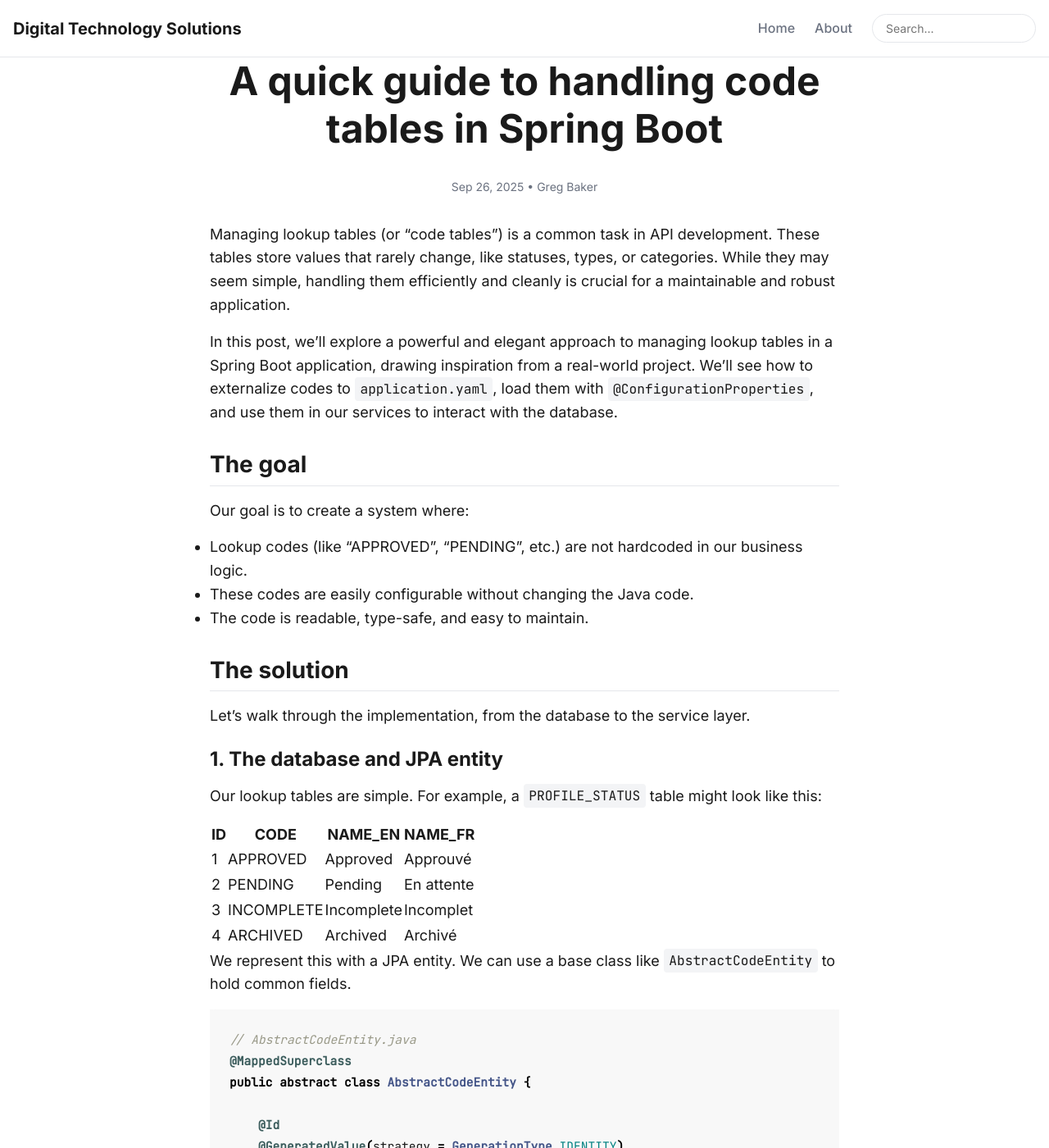
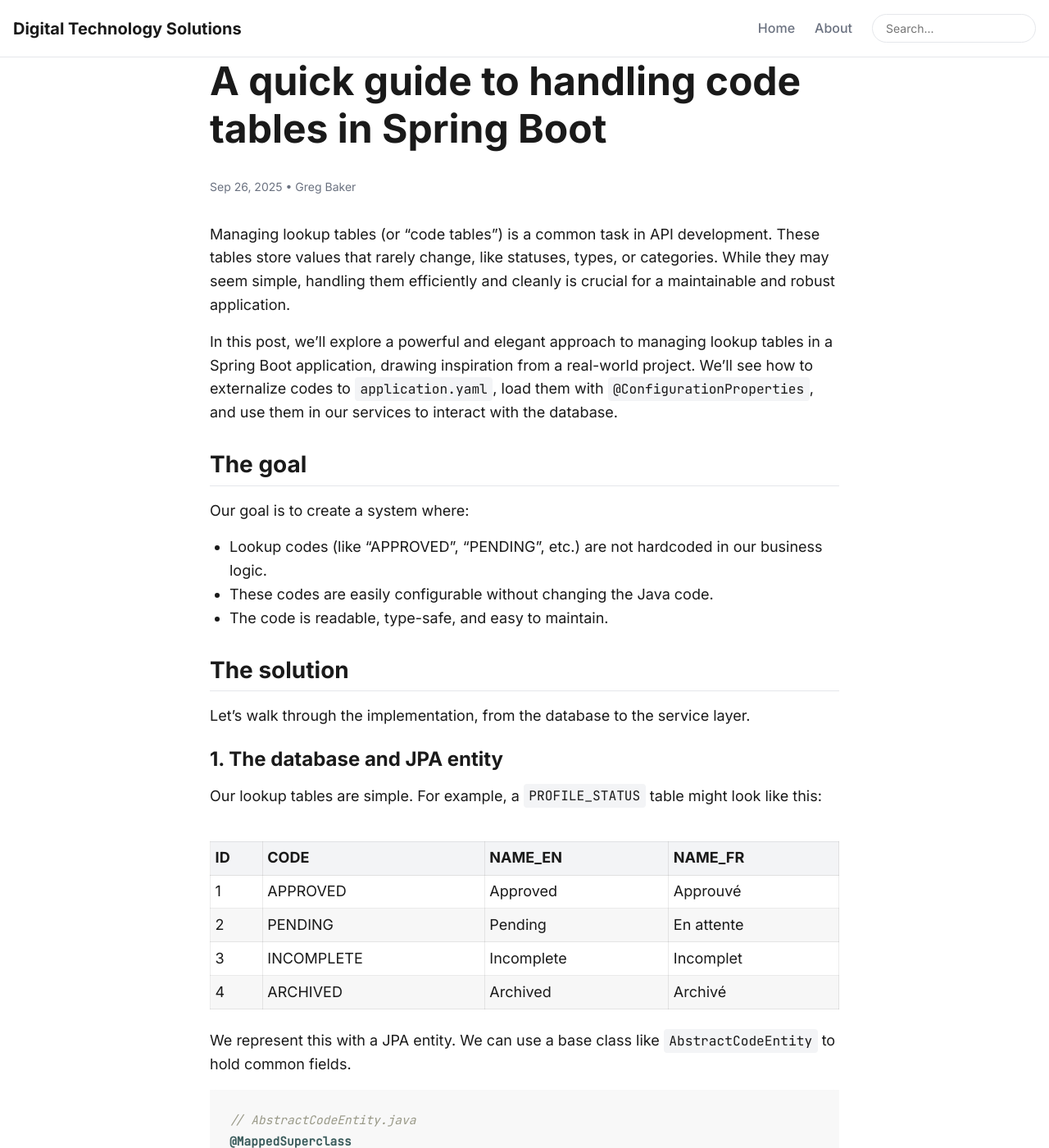
Before and after one commit to STN-DTS/stn-dts.github.io, a Jekyll site: the page built from docs/_posts/2025-09-26-lookups-in-spring-boot.md, in a window 1280 px wide and 1400 px high. Shown: the whole window at 82% size. Built offline with Jekyll 4.4.1, drawn with Linux system fonts in a browser that asks for light colours.

Commit message:
style(docs): enhance table styling and layout in blog posts

```diff
--- a/docs/_posts/2025-09-26-lookups-in-spring-boot.md
+++ b/docs/_posts/2025-09-26-lookups-in-spring-boot.md
@@ -33,12 +33,17 @@ Let's walk through the implementation, from the database to the service layer.
 
 Our lookup tables are simple. For example, a `PROFILE_STATUS` table might look like this:
 
+<div style="overflow-x: auto;" markdown="1">
+
+
 | ID  | CODE       | NAME_EN    | NAME_FR    |
 | --- | ---------- | ---------- | ---------- |
 | 1   | APPROVED   | Approved   | Approuvé   |
 | 2   | PENDING    | Pending    | En attente |
 | 3   | INCOMPLETE | Incomplete | Incomplet  |
 | 4   | ARCHIVED   | Archived   | Archivé    |
+
+</div>
 
 We represent this with a JPA entity. We can use a base class like
 `AbstractCodeEntity` to hold common fields.
--- a/docs/assets/css/main.css
+++ b/docs/assets/css/main.css
@@ -73,6 +73,12 @@ img {
   max-width: 100%;
   height: auto;
   border-radius: var(--radius);
+}
+
+ol,
+ul {
+  margin-bottom: var(--spacing-sm);
+  margin-left: var(--spacing-md);
 }
 
 /* Layout */
@@ -201,7 +207,6 @@ p {
 /* Post Content */
 .post-header {
   margin-bottom: var(--spacing-lg);
-  text-align: center;
 }
 
 .post-title {
@@ -249,6 +254,40 @@ p {
   position: relative;
   scroll-margin-top: 90px;
   /* Account for header height + padding */
+}
+
+/* Tables: clean, minimal blog styling */
+.post-content {
+  -webkit-overflow-scrolling: touch;
+}
+
+.post-content table {
+  width: 100%;
+  max-width: 100%;
+  box-sizing: border-box;
+  border-collapse: collapse;
+  margin: var(--spacing-md) 0;
+}
+
+.post-content th,
+.post-content td {
+  padding: 0.35rem;
+  border: 1px solid rgba(0,0,0,0.08);
+  text-align: left;
+}
+
+.post-content thead th {
+  background: var(--color-code-bg);
+  font-weight: 700;
+  border-bottom: 1px solid rgba(0,0,0,0.12);
+}
+
+.post-content tr:nth-child(even) td {
+  background-color: rgba(0,0,0,0.03);
+}
+
+.post-content table {
+  min-width: 60%;
 }
 
 /* Code Blocks */
```
